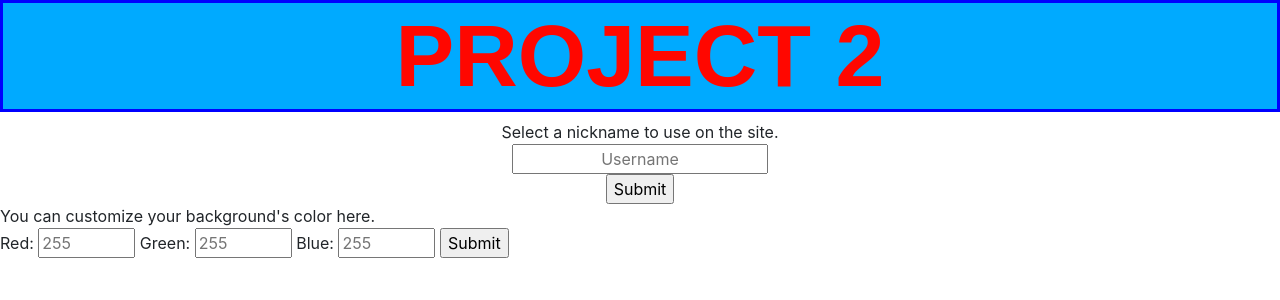
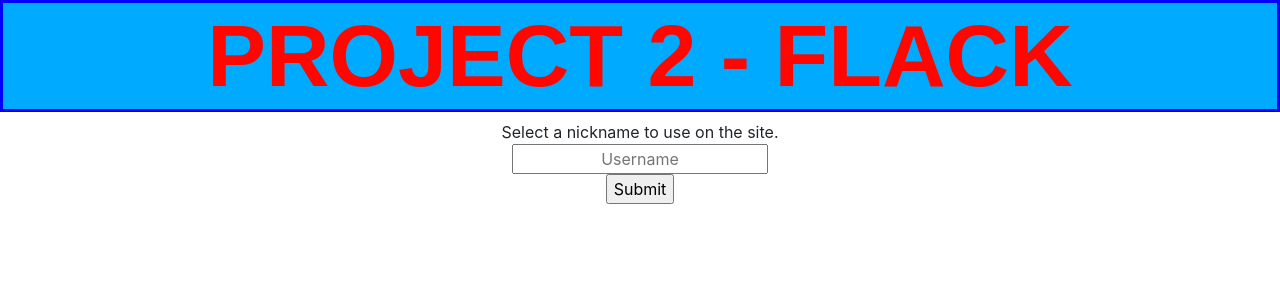
Before and after one commit to nerthul11/project2, a Flask app: page / in a window 1280 px wide. Shown: the top 300 px of the page. Run offline with Flask 2, Linux system fonts and the light colour scheme; some libraries are stand-ins or nearby versions.

Commit message:
09/10 Update - Removed layout.js as it was a learning file mainly. Weekly update on other files

```diff
--- a/application.py
+++ b/application.py
@@ -165,14 +165,14 @@ def send_message(data):
     if len(data["message"]) > 0:
         time = datetime.datetime.now()
         timestr = time.strftime("%H:%M")
-        message = {'chatroom': data['chatroom'], 'author': session['username'], 'message': urllib.parse.unquote_plus(data['message']), 'time': timestr}
+        message = {'chatroom': data['chatroom'], 'type': 'message', 'author': session['username'], 'message': urllib.parse.unquote_plus(data['message']), 'time': timestr}
         stored_messages.append(message)
         local_messages.append(message)
         emit("broadcast message", {'message': message}, broadcast=True)
 
 @socketio.on("submit login")
 def user(data):
-    user_login = data["username"]
+    user_login = {'type': 'announcement', 'user': data["username"]}
     print("Socket emitted")
     if len(user_login) > 0 and user_login not in online_users:
         emit("announce login", {'user_login': user_login}, broadcast=True)
--- a/static/js/index.js
+++ b/static/js/index.js
@@ -3,9 +3,9 @@ document.addEventListener('DOMContentLoaded', () => {
 		return encodeURIComponent(s);
 	}
 	function sendmessage() {
-		const username = encode_utf8(document.querySelector('#username').value);
+		const username = encode_utf8(document.getElementById('current_user').innerHTML);
 		socket.emit('submit login', {'username': username});
-	});
+	};
 	var socket = io.connect(location.protocol + '//' + document.domain + ':' + location.port);
 	socket.on('connect', () => {
 		document.querySelector('.chatroom_link').addEventListener("click", sendmessage)
--- a/static/js/layout.js
+++ /dev/null
@@ -1,23 +0,0 @@
-if (!localStorage.getItem('red')) localStorage.setItem(('red'), "ff");
-if (!localStorage.getItem('green')) localStorage.setItem(('green'), "ff");
-if (!localStorage.getItem('blue')) localStorage.setItem(('blue'), "ff");
-
-document.addEventListener('DOMContentLoaded', () => {
-	document.querySelector('body').style.backgroundColor = `#${localStorage.getItem('red')}${localStorage.getItem('green')}${localStorage.getItem('blue')}`
-	document.querySelector('#red').placeholder = parseInt(localStorage.getItem('red'), 16)
-	document.querySelector('#green').placeholder = parseInt(localStorage.getItem('green'), 16)
-	document.querySelector('#blue').placeholder = parseInt(localStorage.getItem('blue'), 16)
-	document.querySelector('#background').onsubmit = () => {
-		var red = (Number(document.querySelector('#red').value).toString(16)).padStart(2,'0');
-		var green = (Number(document.querySelector('#green').value).toString(16)).padStart(2,'0');
-		var blue = (Number(document.querySelector('#blue').value).toString(16)).padStart(2,'0');
-		localStorage.setItem(('red'), red);
-		localStorage.setItem(('green'), green);
-		localStorage.setItem(('blue'), blue);
-		document.querySelector('body').style.backgroundColor = `#${localStorage.getItem('red')}${localStorage.getItem('green')}${localStorage.getItem('blue')}`;
-		document.querySelector('#red').placeholder = parseInt(localStorage.getItem('red'), 16);
-		document.querySelector('#green').placeholder = parseInt(localStorage.getItem('green'), 16);
-		document.querySelector('#blue').placeholder = parseInt(localStorage.getItem('blue'), 16);
-		return false;
-	};
-});
--- a/templates/chatroom.html
+++ b/templates/chatroom.html
@@ -17,8 +17,8 @@
 					</div>
 				</div>
 				{% else %}
-				<div class="received_msg">
-					<div class="received_withd_msg">
+				<div class="incoming_msg">
+					<div class="received_msg">
 					<p><strong>{{ message.author }}</strong><br> {{ message.message }}</p>
 					<span class="time_date">{{ message.time }}</span>
 					</div>
--- a/templates/layout.html
+++ b/templates/layout.html
@@ -5,26 +5,15 @@
 		<meta charset="utf-8">
 		<link rel="stylesheet" href="{{ url_for('static', filename='css/style.css') }}">
 		<script type="text/javascript" src="https://cdnjs.cloudflare.com/ajax/libs/socket.io/1.4.8/socket.io.min.js"></script>
-		<script src="{{ url_for('static', filename='js/layout.js') }}"></script>
 		{% if online_user %}
 		<div class="right" id="current_user">{{ online_user }}</div>
 		<div class="right" id="logout"><a href="{{ url_for('logout') }}">Logout</a></div>
 		{% endif %}
-		<title>Project2</title>
+		<title>Project2 - Flack</title>
 		{% block heading %}{% endblock %}
 	</head>
 	<body>
-		<h1>PROJECT 2</h1>
+		<h1>PROJECT 2 - FLACK</h1>
 		{% block body %}{% endblock %}
-		<form id="background">
-			<div id="text">You can customize your background's color here.</div>
-			Red:
-			<input type="number" id="red" min="0" max="255">
-			Green:
-			<input type="number" id="green" min="0" max="255">
-			Blue:
-			<input type="number" id="blue" min="0" max="255">
-			<input type=submit>
-		</form>
 	</body>
 </html>
```
Also changed, not shown: static/css/chatroom.css (+17 -9 lines), static/js/chatroom.js (+18 -13 lines).
